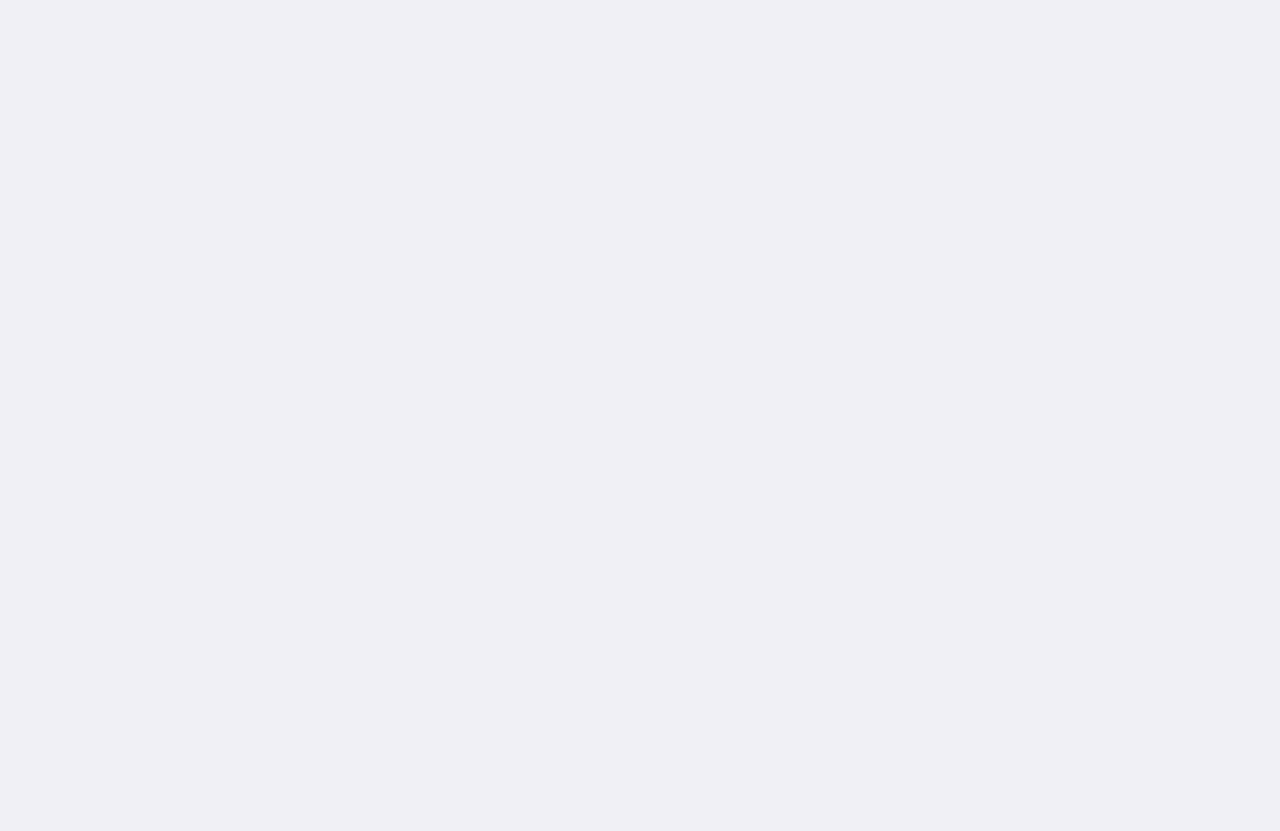
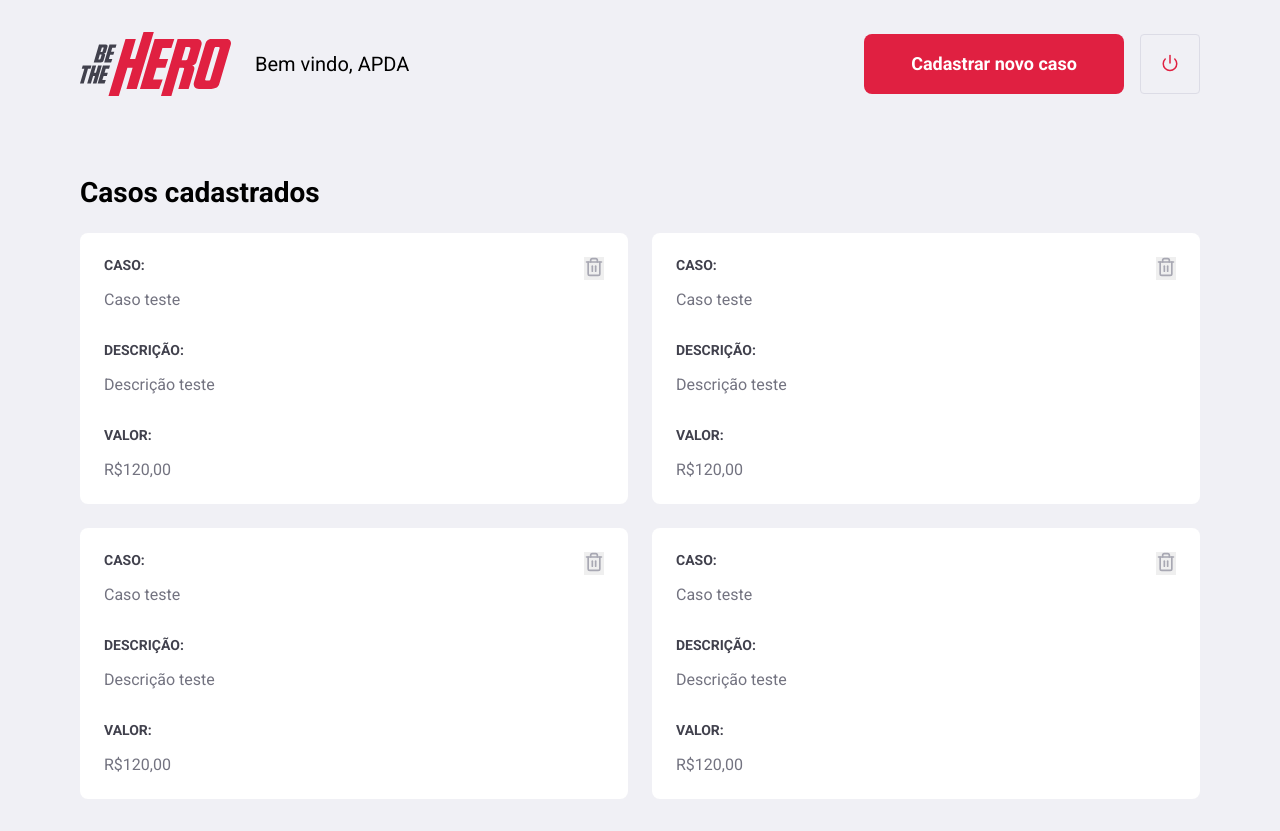
Before and after one commit to PedroGSantos/SemanaOmnistack11, a React (Create React App) app in the folder frontend/: page /list in a window 1280 px wide. Before the commit the page ends 800 px from the top, so only its background shows below. Built offline with nearby package versions, Linux system fonts and the light colour scheme.

Commit message:
Update list page
I finished the layout of list page

```diff
--- /dev/null
+++ b/frontend/src/pages/Listar/index.js
@@ -0,0 +1,72 @@
+import React from 'react';
+import './styles.css';
+import {FiPower} from 'react-icons/fi';
+import {FiTrash2} from 'react-icons/fi';
+import logoImg from '../../assets/logo.svg';
+import {Link} from 'react-router-dom';
+
+export default function Listar(){
+    return(
+        <div className="container-listar">
+            <header>
+            <img src={logoImg} alt= "be the hero"/>
+            <p>Bem vindo, APDA</p>
+            <Link className="button" to="/incidents/new">Cadastrar novo caso</Link>
+            <button type="button">
+                <FiPower size={18} color="#E02041"></FiPower>
+            </button>
+            </header>
+            <h1>Casos cadastrados</h1>
+            <ul>
+                <li>
+                    <strong>CASO:</strong>
+                    <p>Caso teste</p>
+
+                    <strong>DESCRIÇÃO:</strong>
+                    <p>Descrição teste</p>
+
+                    <strong>VALOR:</strong>
+                    <p>R$120,00</p>
+
+                    <button type="button"><FiTrash2 size={20} color="#a8a8b3"></FiTrash2></button>
+                </li>
+                <li>
+                    <strong>CASO:</strong>
+                    <p>Caso teste</p>
+
+                    <strong>DESCRIÇÃO:</strong>
+                    <p>Descrição teste</p>
+
+                    <strong>VALOR:</strong>
+                    <p>R$120,00</p>
+
+                    <button type="button"><FiTrash2 size={20} color="#a8a8b3"></FiTrash2></button>
+                </li>
+                <li>
+                    <strong>CASO:</strong>
+                    <p>Caso teste</p>
+
+                    <strong>DESCRIÇÃO:</strong>
+                    <p>Descrição teste</p>
+
+                    <strong>VALOR:</strong>
+                    <p>R$120,00</p>
+
+                    <button type="button"><FiTrash2 size={20} color="#a8a8b3"></FiTrash2></button>
+                </li>
+                <li>
+                    <strong>CASO:</strong>
+                    <p>Caso teste</p>
+
+                    <strong>DESCRIÇÃO:</strong>
+                    <p>Descrição teste</p>
+
+                    <strong>VALOR:</strong>
+                    <p>R$120,00</p>
+
+                    <button type="button"><FiTrash2 size={20} color="#a8a8b3"></FiTrash2></button>
+                </li>
+            </ul>
+        </div>
+    );
+};
--- /dev/null
+++ b/frontend/src/pages/Listar/styles.css
@@ -0,0 +1,86 @@
+.container-listar {
+    width: 100%;
+    max-width: 1180px;
+    padding: 0 30px;
+    margin: 32px auto;
+}
+
+.container-listar header {
+    display: flex;
+    align-items:center;
+}
+
+.container-listar header p {
+    font-size: 20px;
+    margin-left: 24px;
+}
+
+.container-listar header img {
+    height: 64px;
+}
+
+.container-listar header a {
+    width: 260px;
+    margin-left: auto;
+    margin-top: 0;
+}
+
+.container-listar header button{
+    height: 60px;
+    width: 60px;
+    border-radius: 4px;
+    border: 1px solid #dcdce6;
+    background: transparent;
+    margin-left: 16px;
+    transition: border-color 0.2s;
+}
+
+.container-listar header button:hover{
+    border-color: #999;
+}
+
+.container-listar h1{
+    margin-top: 80px;
+    margin-bottom: 24px;
+}
+
+.container-listar ul{
+    display: grid;
+    grid-template-columns: repeat(2,1fr);
+    grid-gap: 24px;
+    list-style: none;
+}
+
+.container-listar ul li{
+    background: #FFF;
+    padding: 24px;
+    border-radius: 8px;
+    position: relative;
+}
+
+.container-listar ul li button{
+    position: absolute;
+    right: 24px;
+    top: 24px;
+    border: 0;
+}
+
+.container-listar ul li button:hover{
+    opacity: 0.8;
+}
+
+.container-listar ul li strong {
+    display: block;
+    margin-bottom: 16px;
+    color: #41414d;
+}
+
+.container-listar ul li strong:not(:first-child) {
+    margin-top: 32px;
+}
+
+.container-listar ul li p {
+    color: #737380;
+    line-height: 21px;
+    font-size: 16px;
+}
--- a/frontend/src/pages/logon/styles.css
+++ b/frontend/src/pages/logon/styles.css
@@ -6,7 +6,8 @@
 
    display: flex;
    align-items: center;
-   justify-content: center;
+   justify-content: space-between;
+
 }
 
 .constraint section.form{
--- a/frontend/src/router.js
+++ b/frontend/src/router.js
@@ -1,6 +1,7 @@
 import React from 'react';
 import Logon from './pages/Logon';
 import Cadastro from './pages/Cadastro';
+import Listar from './pages/Listar';
 import {BrowserRouter, Route, Switch} from 'react-router-dom';
 
 export default function Routes(){
@@ -9,6 +10,7 @@
             <Switch>
                 <Route path="/" exact component={Logon}/>
                 <Route path="/register" component={Cadastro}/>
+                <Route path="/list" component={Listar}/>
             </Switch>
         </BrowserRouter>
 
```
